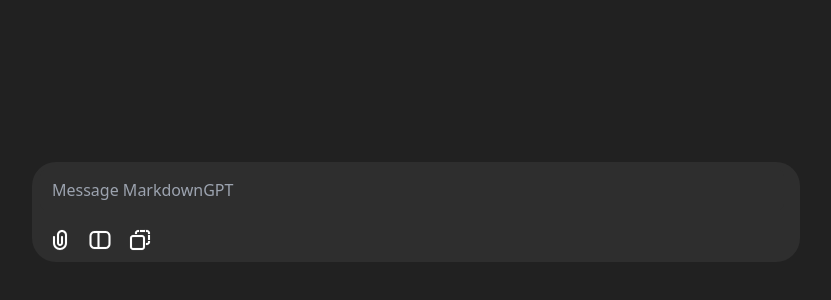
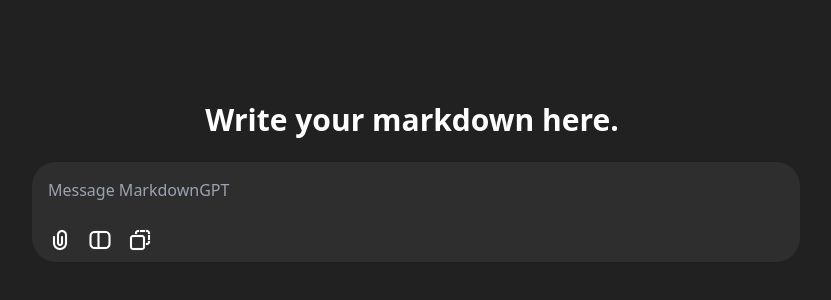
Before and after one commit to ayshrj/markdown-gpt, a Next.js app: page / in a window 1280 px wide. Shown: the part 188-488 px from the top of the page, without its empty margins (224-1055 px from the left). Built offline with nearby package versions, Linux system fonts and the light colour scheme.

Commit message:
feat: add a instruction

```diff
--- a/src/components/MarkdownRenderer.tsx
+++ b/src/components/MarkdownRenderer.tsx
@@ -267,6 +267,12 @@
               markdown.length > 0 ? "" : "absolute top-1/2 -translate-y-1/2"
             }`}
           >
+            <div className="flex flex-col w-full min-h-full relative">
+              {markdown.length < 1 && (
+                <div className="absolute left-1/2 top-0 -translate-y-[60px] font-semibold w-full flex justify-center -translate-x-1/2 text-3xl">
+                  Write your markdown here.
+                </div>
+              )}
               <Textarea
                 className="
                   flex w-full cursor-text flex-col mx-2 my-2
@@ -358,6 +364,7 @@
                 )}
               </div>
             </div>
+          </div>
 
           <div className="prose dark:prose-invert max-w-none break-words mt-2 pb-20">
             {" "}
--- a/src/components/ui/textarea.tsx
+++ b/src/components/ui/textarea.tsx
@@ -10,7 +10,7 @@
 const Textarea = React.forwardRef<HTMLTextAreaElement, TextareaProps>(
   ({ className, autoresize = false, style, ...props }, ref) => {
     const textareaClassNames =
-      "flex w-full rounded-md border border-input bg-transparent px-3 py-2 text-base placeholder:text-muted-foreground focus:outline-none focus:ring-0 focus-visible:outline-none focus-visible:ring-0 disabled:cursor-not-allowed disabled:opacity-50";
+      "flex w-full rounded-md border border-input bg-transparent py-2 text-base placeholder:text-muted-foreground focus:outline-none focus:ring-0 focus-visible:outline-none focus-visible:ring-0 disabled:cursor-not-allowed disabled:opacity-50";
 
     if (autoresize) {
       const { height, ...restStyle } = style || {};
```
Lines whose indentation alone changed are shown as unchanged.
